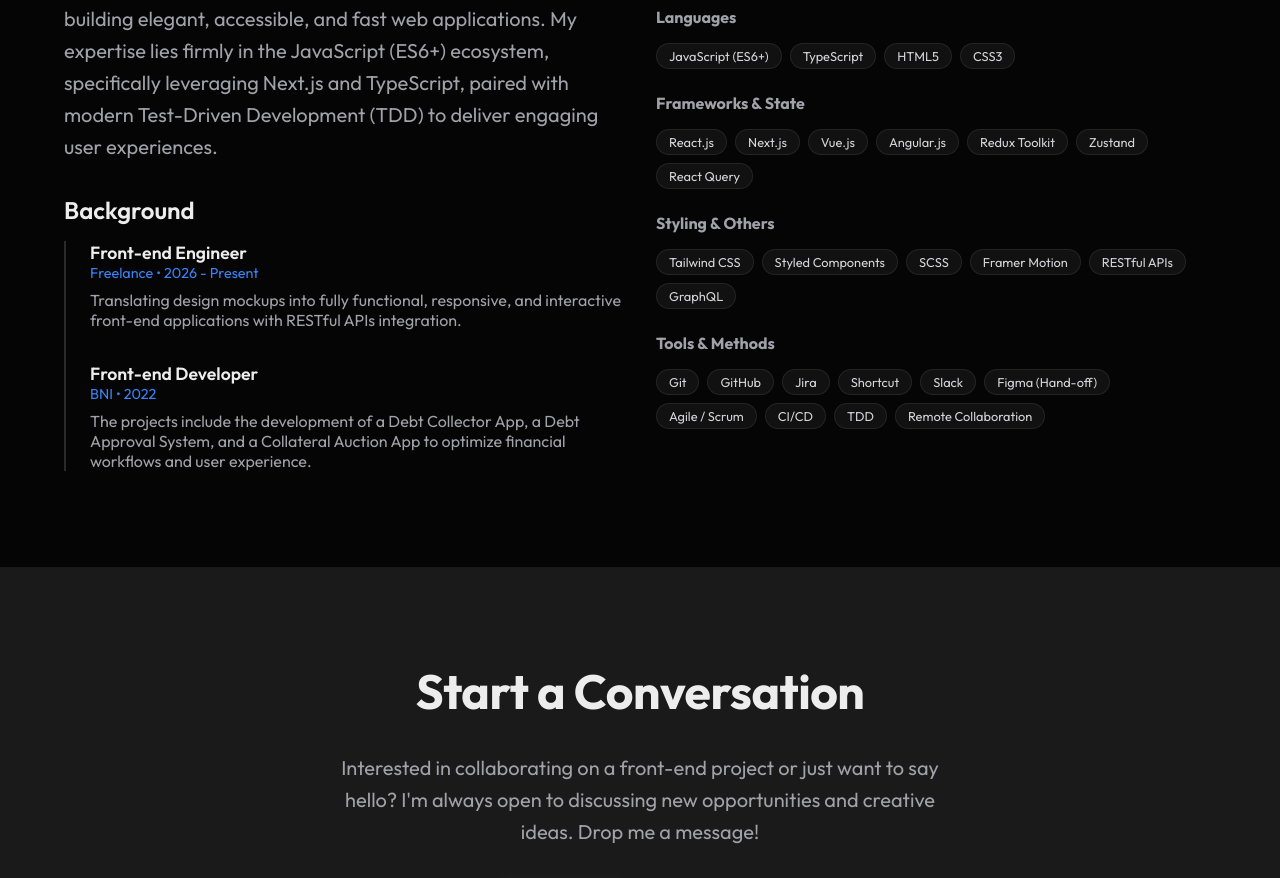
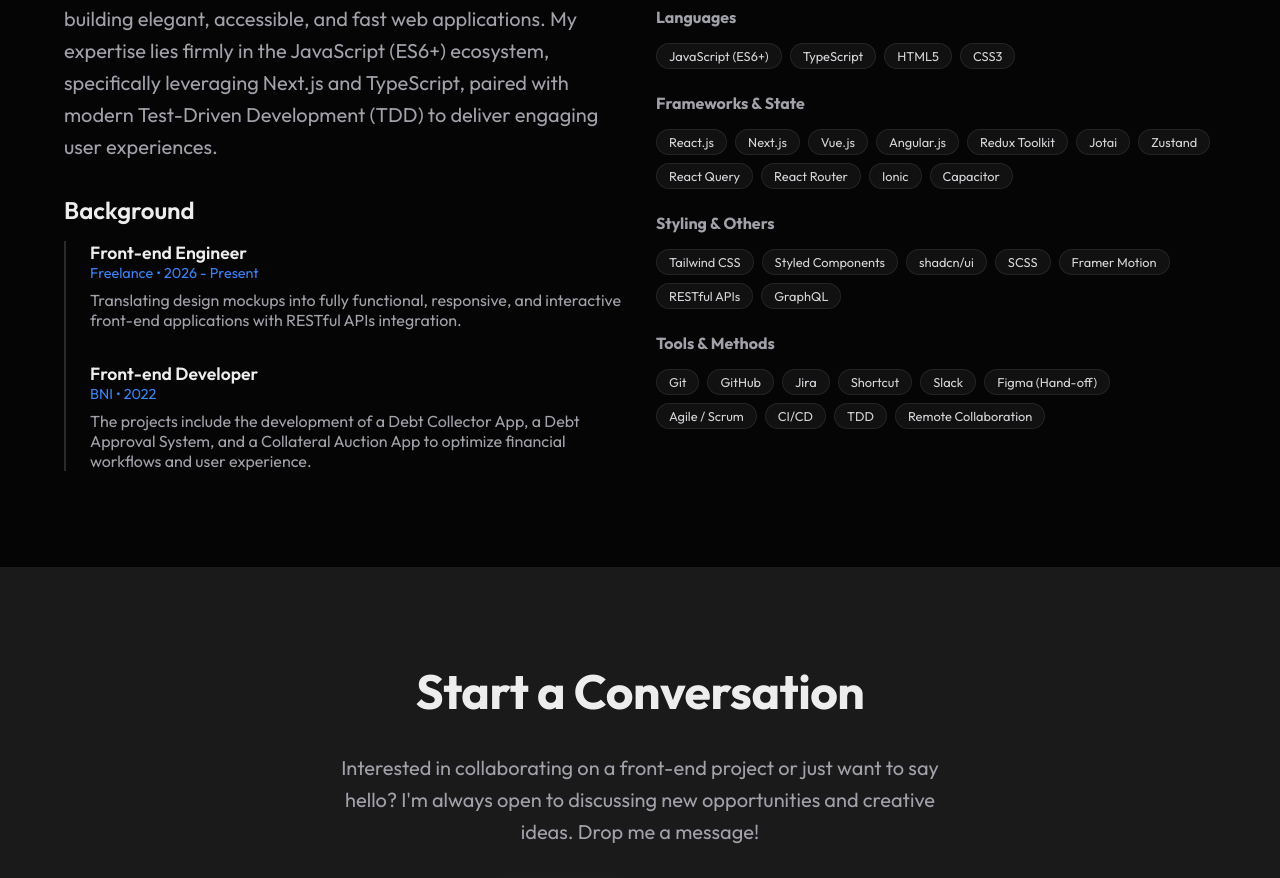
Before and after one commit to GustiCahya/KodeCahya, a Next.js app: page / in a window 1280 px wide. Shown: the part 2020-2898 px from the top of the page. Built offline with nearby package versions, Linux system fonts and the light colour scheme.

Commit message:
feat: create initial portfolio homepage with hero, projects, and about sections using Next.js and Framer Motion.

```diff
--- a/src/app/page.tsx
+++ b/src/app/page.tsx
@@ -170,13 +170,13 @@ export default function Home() {
                 <motion.div variants={fadeInUp}>
                   <h4 style={{ marginBottom: '1rem', color: 'var(--text-muted)' }}>Frameworks & State</h4>
                   <div className="flex gap-2" style={{ flexWrap: 'wrap' }}>
-                    {['React.js', 'Next.js', 'Vue.js', 'Angular.js', 'Redux Toolkit', 'Zustand', 'React Query'].map(skill => <span key={skill} className="badge">{skill}</span>)}
+                    {['React.js', 'Next.js', 'Vue.js', 'Angular.js', 'Redux Toolkit', 'Jotai', 'Zustand', 'React Query', 'React Router', 'Ionic', 'Capacitor'].map(skill => <span key={skill} className="badge">{skill}</span>)}
                   </div>
                 </motion.div>
                 <motion.div variants={fadeInUp}>
                   <h4 style={{ marginBottom: '1rem', color: 'var(--text-muted)' }}>Styling & Others</h4>
                   <div className="flex gap-2" style={{ flexWrap: 'wrap' }}>
-                    {['Tailwind CSS', 'Styled Components', 'SCSS', 'Framer Motion', 'RESTful APIs', 'GraphQL'].map(skill => <span key={skill} className="badge">{skill}</span>)}
+                    {['Tailwind CSS', 'Styled Components', 'shadcn/ui', 'SCSS', 'Framer Motion', 'RESTful APIs', 'GraphQL'].map(skill => <span key={skill} className="badge">{skill}</span>)}
                   </div>
                 </motion.div>
                 <motion.div variants={fadeInUp}>
```
